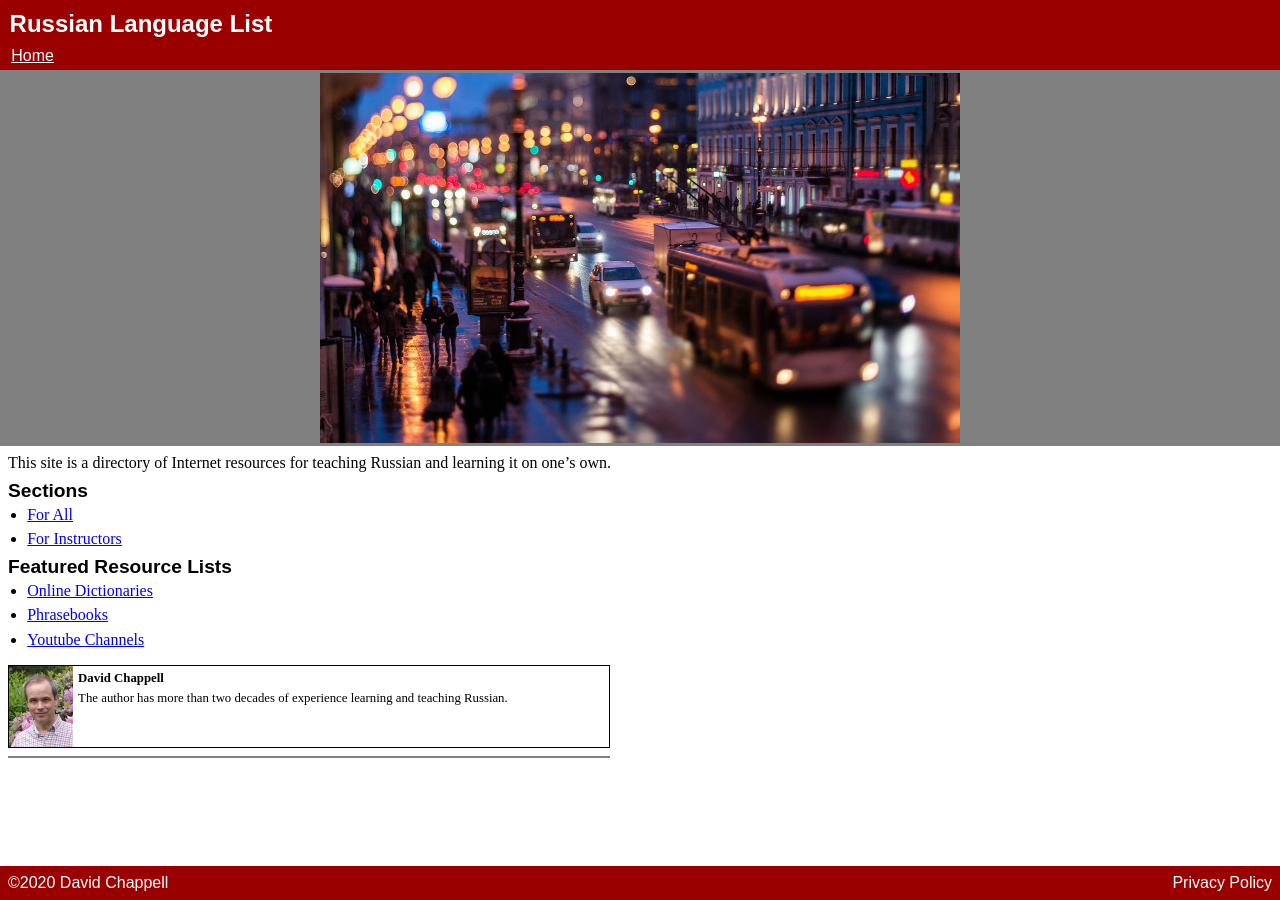
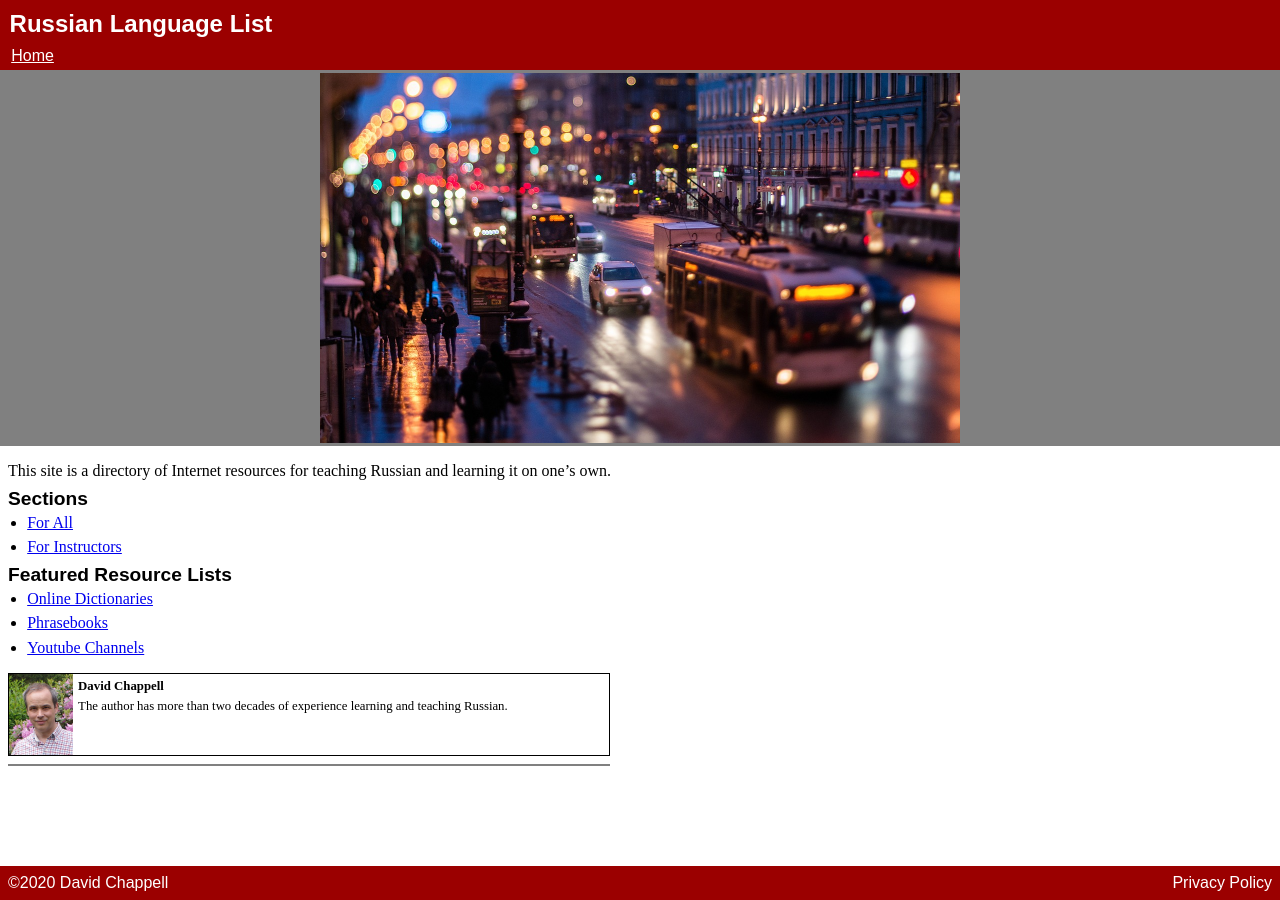
Before and after one commit to david672orford/russian-language-list, a Jekyll site: the page built from index.md, in a window 1280 px wide. Built offline with Jekyll 4.4.1, drawn with Linux system fonts in a browser that asks for light colours; our own code applies the rules of GitHub Pages for plain Markdown files.

Commit message:
style improvements

```diff
--- a/assets/css/style.css
+++ b/assets/css/style.css
@@ -18,7 +18,7 @@ DIV.scroller {
 	overflow-y: auto;
 	}
 MAIN {
-	margin: .5em .5em 1.0em .5em;
+	margin: 1em .5em;
 	}
 HEADER, FOOTER {
 	font-family: sans-serif;
```
